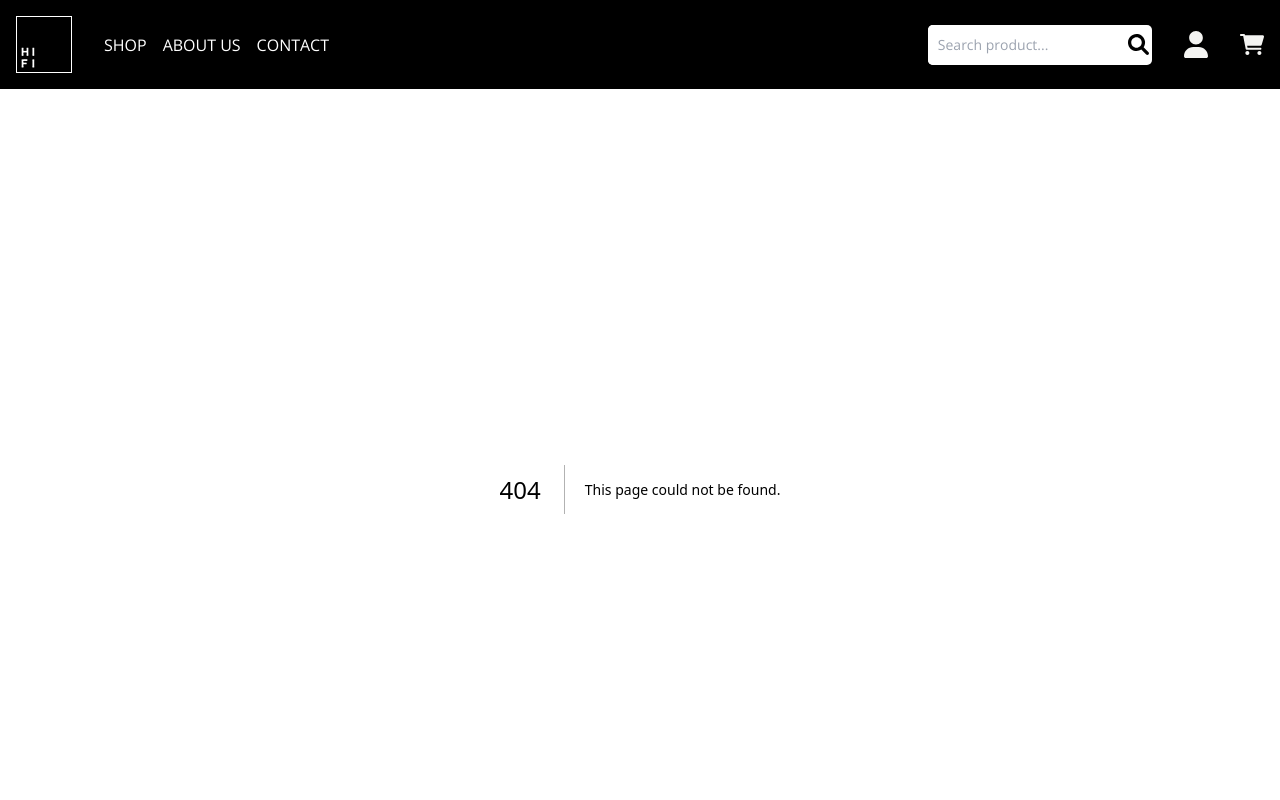
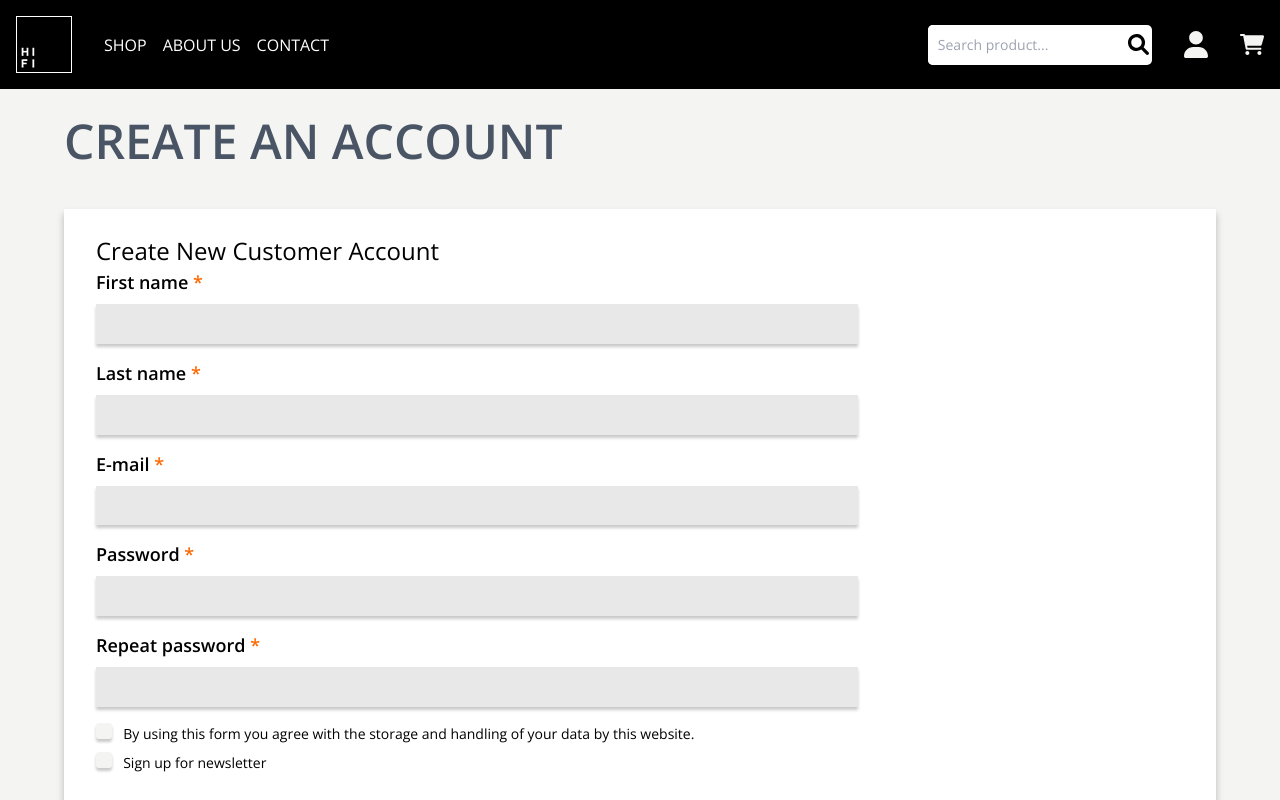
Before and after one commit to TeitoShiota/hifi-corner, a Next.js app: page /createAccount in a window 1280 px wide. Before the commit this address had no page. Shown: the top 800 px of the page. Built offline with nearby package versions, Linux system fonts and the light colour scheme.

Commit message:
Modified and styled the create account page. Added forms and checkbox styles.

```diff
--- a/src/app/contact/page.tsx
+++ b/src/app/contact/page.tsx
@@ -1,8 +1,10 @@
 'use client';
 
+import Link from 'next/link';
 import PrimaryButton from '@/components/Buttons/PrimaryButton';
+
 import '@/styles/subPage.scss';
-import Link from 'next/link';
+import '@/styles/forms.scss';
 
 export default function contact() {
     return (
--- /dev/null
+++ b/src/app/createAccount/page.tsx
@@ -0,0 +1,45 @@
+'use client';
+
+import Link from 'next/link';
+import PrimaryButton from '@/components/Buttons/PrimaryButton';
+
+import '@/styles/subPage.scss';
+import '@/styles/forms.scss';
+import '@/styles/checkboxes.scss';
+
+export default function createAccount() {
+    return (
+        <main className="pageMain">
+            <h1>CREATE AN ACCOUNT</h1>
+            <section>
+                <form action="" className='form'>
+                    <h2>Create New Customer Account</h2>
+                    <label>First name <span className='orange'>*</span></label>
+                    <input type="text" className='inputField'/>
+                    <label>Last name <span className='orange'>*</span></label>
+                    <input type="text" className='inputField'/>
+                    <label>E-mail <span className='orange'>*</span></label>
+                    <input type="email" className='inputField'/>
+                    <label>Password <span className='orange'>*</span></label>
+                    <input type="password" className='inputField'/>
+                    <label>Repeat password <span className='orange'>*</span></label>
+                    <input type="password" className='inputField'/>
+                    <div className="checkboxes">
+                        <input type="checkbox" name="fav_language" value="CSS"></input>
+                        <p>By using this form you agree with the storage and handling of your data by this website.</p>
+                    </div>
+                    <div className="checkboxes checkboxes__spacing">
+                        <input type="checkbox" name="fav_language" value="CSS"></input>
+                        <p>Sign up for newsletter</p>
+                    </div>
+                    <PrimaryButton
+                        text="Create an Account"
+                        onClick={() => alert('hello world')}
+                        className="primaryButton__alignLeft primaryButton__large"
+                    />
+                </form>
+            </section>
+            <p className='affiliate-links'>Visit our sister companies <Link href="#" className='orange'>Home Sound</Link> and <Link href="#" className='orange'>The Movie Rooms</Link> part of the Hi-Fi Corner Group. </p>
+        </main>
+    );
+}
--- a/src/app/login/page.tsx
+++ b/src/app/login/page.tsx
@@ -1,9 +1,11 @@
 'use client';
 
+import Link from "next/link";
 import PrimaryButton from "@/components/Buttons/PrimaryButton";
-import Link from "next/link";
 
 import '@/styles/subPage.scss';
+import '@/styles/forms.scss';
+import '@/styles/checkboxes.scss';
 
 export default function login() {
 
@@ -19,7 +21,7 @@ export default function login() {
                     <input type="text" className='inputField'/>
                     <label>E-mail <span className='orange'>*</span></label>
                     <input type="email" className='inputField'/>
-                    <div className="remember">
+                    <div className="checkboxes checkboxes__spacing">
                         <input type="checkbox" name="fav_language" value="CSS"></input>
                         <p>Remember me</p>
                     </div>
@@ -30,7 +32,10 @@ export default function login() {
             <section id="newCustomer">
                 <h3>NEW CUSTOMER</h3>
                 <p>Creating an account has many benefits: check out faster, track orders and more.</p>
-                <PrimaryButton text="Create an Account" onClick={() => alert('hello world')} className="primaryButton__alignLeft primaryButton__large"/>
+                <PrimaryButton
+                    text="Create an Account"
+                    onClick={() => window.location.href = '/createAccount'}
+                    className="primaryButton__alignLeft primaryButton__large"/>
             </section>
         </main>
     )
--- /dev/null
+++ b/src/styles/checkboxes.scss
@@ -0,0 +1,38 @@
+@import 'color_variables.scss';
+@import 'font_variables.scss';
+
+input[type="checkbox"] {
+    appearance: none;
+    width: 1rem;
+    height: 1rem;
+    background-color: $hifi_light_grey;
+    border-radius: 3px;
+    box-shadow: 0px 0px 0px 0 rgba(0, 0, 0, 0.2), 0 3px 3px 0 rgba(0, 0, 0, 0.213);
+    cursor: pointer;
+    position: relative;
+
+    &:hover {
+        background-color: $hifi_medium_grey;
+    }
+
+    &:checked::before{ //content property only works on pseudo-elements, such as ::before
+        content: "\2713"; //Unicode character for checkmark
+        position: absolute;
+        top: 50%;
+        left: 50%;
+        transform: translate(-50%, -50%);
+        font-weight: bold;
+        color: $hifi_orange;
+    }
+}
+
+.checkboxes{
+    display: flex;
+    gap: 0.7rem;
+    font-size: $text-nl;
+    padding-bottom: 0.5rem;
+
+    &.checkboxes__spacing{
+        padding-bottom: 1.5rem;
+    }
+}
--- /dev/null
+++ b/src/styles/forms.scss
@@ -0,0 +1,32 @@
+@import 'color_variables.scss';
+@import 'font_variables.scss';
+
+.form{
+    display: flex;
+    flex-direction: column;
+
+    label{
+        font-size: $text-l;
+        font-weight: 600;
+    }
+
+    .inputField{
+        width: 70%;
+        padding: 0.4rem;
+        margin: 0.5rem 0rem 1rem 0rem ;
+        background-color: $hifi_medium_grey;
+        font-size: $text-l;
+        box-shadow: 0px 0px 0px 0 rgba(0, 0, 0, 0.2), 0 3px 3px 0 rgba(0, 0, 0, 0.213);
+    }
+
+    .inputMessage{
+        width: 100%;
+        height: 15vh; /* 15% of the viewport height */
+        padding: 0.4rem;
+        margin: 0.5rem 0;
+        background-color: $hifi_medium_grey;
+        font-size: $text-l;
+        box-shadow: 0px 0px 0px 0 rgba(0, 0, 0, 0.2), 0 3px 3px 0 rgba(0, 0, 0, 0.213);
+        resize: none;
+    }
+}
--- a/src/styles/globals.scss
+++ b/src/styles/globals.scss
@@ -44,7 +44,6 @@ a {
   display: flex;
   flex-direction: column;
   justify-content: space-between;
-  // align-items: center;
   min-height: 100dvh;
 }
 
--- a/src/styles/subPage.scss
+++ b/src/styles/subPage.scss
@@ -79,40 +79,6 @@
     flex-direction: row-reverse;
 }
 
-
-
-//FORM
-.form{
-    display: flex;
-    flex-direction: column;
-
-    label{
-        font-size: $text-l;
-        font-weight: 600;
-    }
-
-    .inputField{
-        width: 70%;
-        padding: 0.4rem;
-        margin: 0.5rem 0rem 1rem 0rem ;
-        background-color: $hifi_medium_grey;
-        font-size: $text-l;
-        box-shadow: 0px 0px 0px 0 rgba(0, 0, 0, 0.2), 0 3px 3px 0 rgba(0, 0, 0, 0.213);
-    }
-
-    .inputMessage{
-        width: 100%;
-        height: 15vh; /* 15% of the viewport height */
-        padding: 0.4rem;
-        margin: 0.5rem 0;
-        background-color: $hifi_medium_grey;
-        font-size: $text-l;
-        box-shadow: 0px 0px 0px 0 rgba(0, 0, 0, 0.2), 0 3px 3px 0 rgba(0, 0, 0, 0.213);
-        resize: none;
-    }
-}
-
-
 //Contact
 .affiliate-links{
     padding-top: 1rem;
@@ -133,13 +99,6 @@
     padding-bottom: 2.5rem;
 }
 
-.remember{
-    display: flex;
-    gap: 0.7rem;
-    font-size: $text-nl;
-    padding-bottom: 2.5rem;
-}
-
 #newCustomer{
     margin-top: 4rem;
     margin-bottom: 7rem;
```
